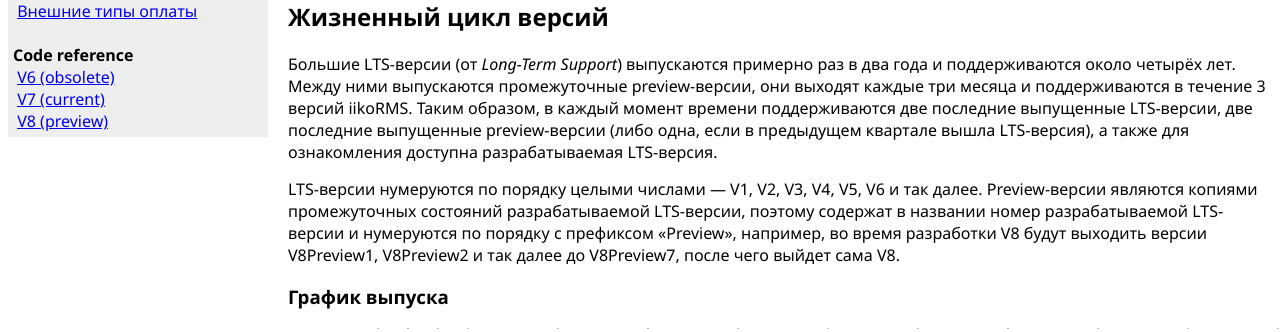
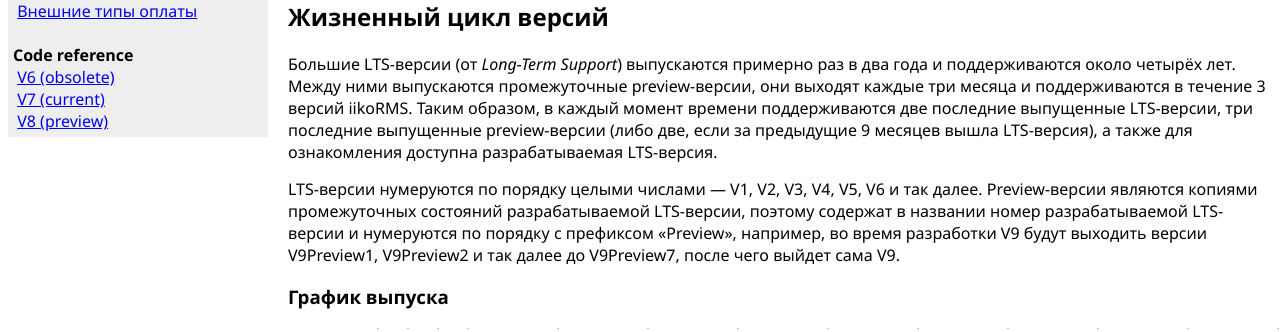
Before and after one commit to iiko/front.api.doc, a Jekyll site: the page built from versioning.md, in a window 1280 px wide and 1400 px high. Shown: the part 288-620 px from the top of the window. Built offline with Jekyll 4.4.1, drawn with Linux system fonts in a browser that asks for light colours; some of the changed lines change nothing that is shown; some of the changed text lies outside the part shown.

Commit message:
По странице "Управление версиями": 1) мы поддерживаем три последние выпущенные preview-версии (либо две, если за предыдущие 9 месяцев вышла LTS-версия) 2) для цикла preview версий - eсли актуальных preview-версий было две, то устаревшей объявляется более старая из них 3) механизм PackageReference поддерживает extern alias начиная с Visual Studio 2019 16.7

```diff
--- a/versioning.md
+++ b/versioning.md
@@ -10,10 +10,10 @@ layout: default
 ## Жизненный цикл версий ##
 Большие LTS-версии (от *Long-Term Support*) выпускаются примерно раз в два года и поддерживаются около четырёх лет.
 Между ними выпускаются промежуточные preview-версии, они выходят каждые три месяца и поддерживаются в течение 3 версий iikoRMS.
-Таким образом, в каждый момент времени поддерживаются две последние выпущенные LTS-версии, две последние выпущенные preview-версии (либо одна, если в предыдущем квартале вышла LTS-версия), а также для ознакомления доступна разрабатываемая LTS-версия.
+Таким образом, в каждый момент времени поддерживаются две последние выпущенные LTS-версии, три последние выпущенные preview-версии (либо две, если за предыдущие 9 месяцев вышла LTS-версия), а также для ознакомления доступна разрабатываемая LTS-версия.
 
 LTS-версии нумеруются по порядку целыми числами — V1, V2, V3, V4, V5, V6 и так далее.
-Preview-версии являются копиями промежуточных состояний разрабатываемой LTS-версии, поэтому содержат в названии номер разрабатываемой LTS-версии и нумеруются по порядку с префиксом «Preview», например, во время разработки V8 будут выходить версии V8Preview1, V8Preview2 и так далее до V8Preview7, после чего выйдет сама V8.
+Preview-версии являются копиями промежуточных состояний разрабатываемой LTS-версии, поэтому содержат в названии номер разрабатываемой LTS-версии и нумеруются по порядку с префиксом «Preview», например, во время разработки V9 будут выходить версии V9Preview1, V9Preview2 и так далее до V9Preview7, после чего выйдет сама V9.
 
 ### График выпуска
 
@@ -195,8 +195,8 @@ Preview-версии являются копиями промежуточных
 Цикл preview-версий чуть проще:
 
 * поддержка устаревшей preview-версии прекращается;
-* актуальная preview-версия объявляется устаревшей
-* копия текущего состояния разрабатываемой LTS-версии выпускается как новая актуальная preview-версия
+* актуальная preview-версия объявляется устаревшей. Если актуальных preview-версий было две, то устаревшей объявляется более старая из них;
+* копия текущего состояния разрабатываемой LTS-версии выпускается как новая актуальная preview-версия.
 
 ## Выбор версии ##
 По умолчанию рекомендуется использовать стабильную LTS-версию, это позволит минимизировать трудозатраты по миграции на новые версии API.
@@ -212,8 +212,8 @@ Preview-версии являются копиями промежуточных
 Тем не менее, при необходимости плагин может одновременно использовать все поддерживаемые версии API.
 Учитывая, что начиная с V6 пространства имён [не содержат]({{ site.baseurl }}/2019/08/14/unify-api-namespaces.html) номер версии API, во избежание коллизий между одноимёнными типами из разных сборок придётся использовать [extern alias](https://docs.microsoft.com/en-us/dotnet/csharp/language-reference/keywords/extern-alias).
 Например, чтобы из V6-плагина получить доступ к операции, которая появилась только в V7Preview2, помимо обычной ссылки на V6 необходимо добавить ссылку V7Preview2 с указанием alias `V7Preview2`, и затем из `PluginContext.Services` извлечь сервис `V7Preview2::Resto.Front.Api.IOperationService`.
-К сожалению, механизм PackageReference пока [не поддерживает](https://github.com/NuGet/Home/issues/4989) extern alias, поэтому придётся использовать либо прямую ссылку на *Resto.Front.Api.V7Preview2.dll*, либо ссылку на NuGet-пакет `Resto.Front.Api.V7Preview2` и затем добавлять alias через MSBuild Target ([пример](https://github.com/NuGet/Home/issues/4989#issuecomment-310565840)).
-Важно: не следует одновременно реализовывать интерфейсы `IFrontPlugin` разных версий, такой плагин не будет загружен.
+Механизм PackageReference поддерживает extern alias начиная с [Visual Studio 2019 16.7](https://github.com/NuGet/Home/issues/4989#issuecomment-643405754).
+**Важно:** не следует одновременно реализовывать интерфейсы `IFrontPlugin` разных версий, такой плагин не будет загружен.
 
 ## Соответствие версий iikoRMS и версий API ##
 
```
